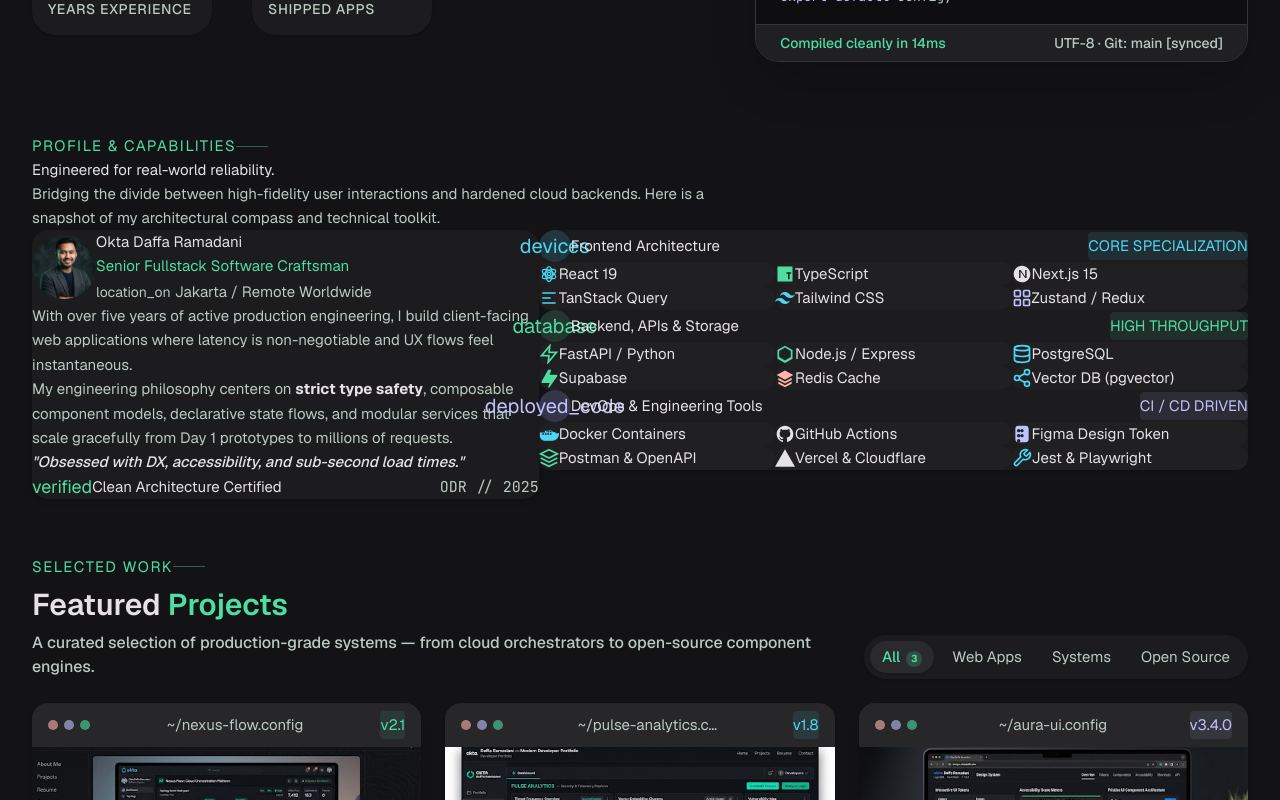
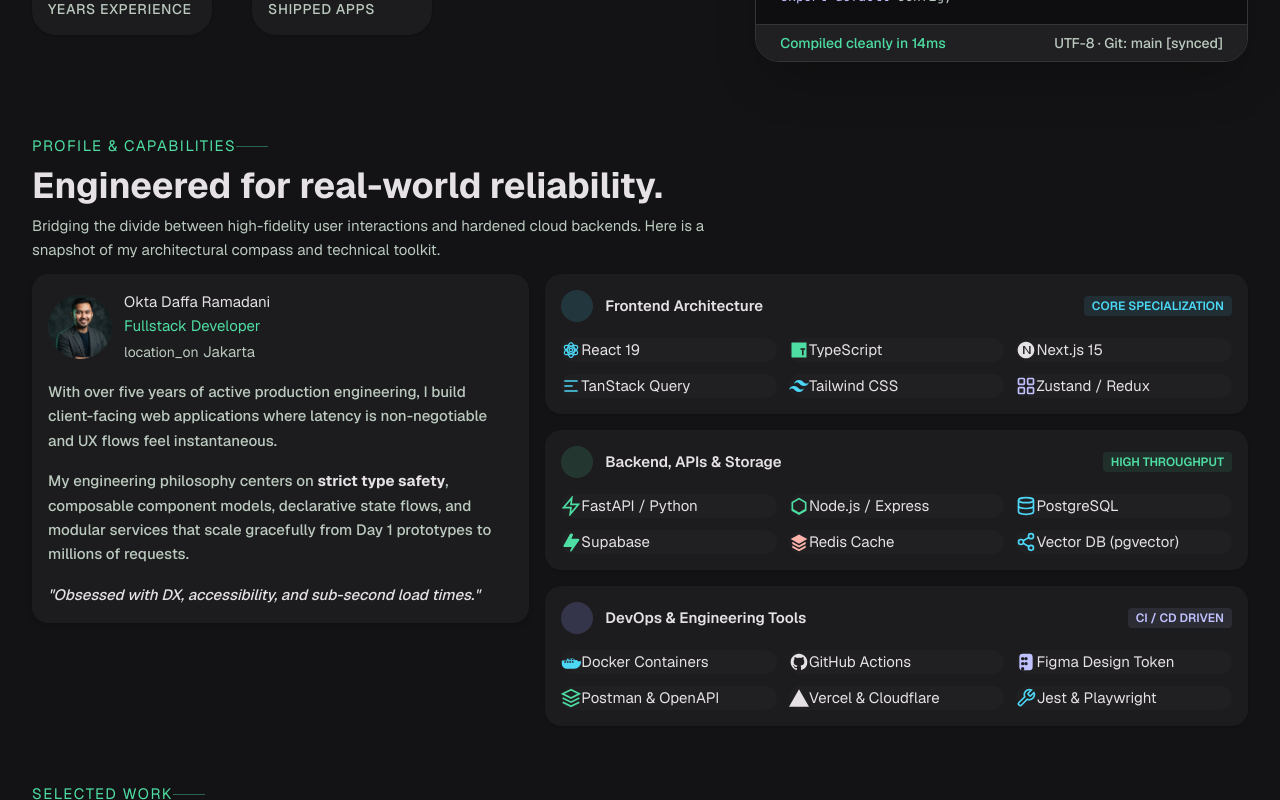
Before and after one commit to oktadafa/my-portofolio, a React (Vite) app: page / in a window 1280 px wide. Shown: the part 660-1460 px from the top of the page. Built offline with nearby package versions, Linux system fonts and the light colour scheme.

Commit message:
💄 :styling about me component

```diff
--- a/src/components/organisms/AboutSection.tsx
+++ b/src/components/organisms/AboutSection.tsx
@@ -302,9 +302,9 @@
   return (
     <section id="about" className="w-full py-8 scroll-mt-24">
       {/* Section Header */}
-      <div className="flex flex-col gap-space-xs mb-space-xl">
+      <div className="flex flex-col gap-y-2 mb-3">
         <SectionLabel label="Profile & Capabilities" color="primary" />
-        <h2 className="font-headline-lg text-headline-lg text-on-surface">
+        <h2 className="font-bold text-4xl text-on-surface">
           Engineered for real-world reliability.
         </h2>
         <p className="font-body-md text-body-md text-on-surface-variant max-w-2xl">
@@ -315,11 +315,11 @@
       </div>
 
       {/* 12-Column Grid */}
-      <div className="grid grid-cols-1 lg:grid-cols-12 gap-space-lg items-start">
+      <div className="grid grid-cols-1 lg:grid-cols-12 gap-4 items-start">
         {/* ── Left: Bio Card (col-span-5) ── */}
-        <div className="lg:col-span-5 bg-surface-container-low rounded-2xl p-space-lg shadow-md flex flex-col gap-space-lg">
+        <div className="lg:col-span-5 bg-surface-container-low rounded-2xl p-4 shadow-md flex flex-col gap-4">
           {/* Profile Row */}
-          <div className="flex items-center gap-space-md">
+          <div className="flex items-center gap-x-3">
             <div className="relative w-16 h-16 rounded-full overflow-hidden bg-surface-container-highest shadow-inner flex-shrink-0">
               <img
                 src={profileImg}
@@ -332,19 +332,19 @@
                 Okta Daffa Ramadani
               </h3>
               <span className="font-code-md text-code-md text-primary">
-                Senior Fullstack Software Craftsman
+                Fullstack Developer
               </span>
               <span className="font-body-sm text-body-sm text-on-surface-variant flex items-center gap-1 mt-0.5">
                 <span className="material-symbols-outlined text-[14px]">
                   location_on
                 </span>
-                Jakarta / Remote Worldwide
+                Jakarta
               </span>
             </div>
           </div>
 
           {/* Bio Text */}
-          <div className="flex flex-col gap-space-md font-body-md text-body-md text-on-surface-variant leading-relaxed">
+          <div className="flex flex-col gap-4 font-medium  text-on-surface-variant leading-relaxed">
             <p>
               With over five years of active production engineering, I build
               client-facing web applications where latency is non-negotiable and
@@ -361,25 +361,12 @@
               "Obsessed with DX, accessibility, and sub-second load times."
             </p>
           </div>
-
-          {/* Footer */}
-          <div className="flex items-center justify-between pt-space-xs">
-            <div className="flex items-center gap-space-xs text-on-surface font-code-md text-code-md">
-              <span className="material-symbols-outlined text-primary text-[18px]">
-                verified
-              </span>
-              <span>Clean Architecture Certified</span>
-            </div>
-            <span className="font-code-md text-code-md text-on-surface-variant font-mono">
-              ODR // 2025
-            </span>
-          </div>
         </div>
 
         {/* ── Right: Tech Stack (col-span-7) ── */}
         <div
           id="skills"
-          className="lg:col-span-7 flex flex-col gap-space-md scroll-mt-24"
+          className="lg:col-span-7 flex flex-col gap-4 scroll-mt-24"
         >
           {TECH_CATEGORIES.map((cat) => {
             const { text: badgeText, bg: badgeBg } =
@@ -388,31 +375,31 @@
             return (
               <div
                 key={cat.title}
-                className="bg-surface-container-low rounded-2xl p-space-lg shadow-sm hover:shadow-md transition-shadow"
+                className="bg-surface-container-low rounded-2xl p-4 shadow-sm hover:shadow-md transition-shadow"
               >
                 {/* Card Header */}
-                <div className="flex items-center justify-between mb-space-md">
-                  <div className="flex items-center gap-space-sm">
+                <div className="flex items-center justify-between mb-4">
+                  <div className="flex items-center gap-3">
                     <div
                       className={`w-8 h-8 rounded-lg ${cat.categoryIconBg} flex items-center justify-center ${cat.categoryIconText}`}
                     >
-                      <span className="material-symbols-outlined text-[20px]">
+                      {/* <span className="material-symbols-outlined text-[20px]">
                         {cat.categoryIcon}
-                      </span>
+                      </span> */}
                     </div>
-                    <h4 className="font-headline-sm text-headline-sm text-on-surface">
+                    <h4 className="font-semibold  text-on-surface">
                       {cat.title}
                     </h4>
                   </div>
                   <span
-                    className={`font-label-caps text-label-caps uppercase ${badgeText} ${badgeBg} px-space-xs py-0.5 rounded`}
+                    className={`font-semibold text-xs uppercase ${badgeText} ${badgeBg} px-2 py-0.5 rounded`}
                   >
                     {cat.badge}
                   </span>
                 </div>
 
                 {/* Tech Badge Grid */}
-                <div className="grid grid-cols-2 sm:grid-cols-3 gap-space-sm">
+                <div className="grid grid-cols-2 sm:grid-cols-3 gap-3">
                   {cat.items.map((item) => (
                     <TechBadge
                       key={item.label}
```
